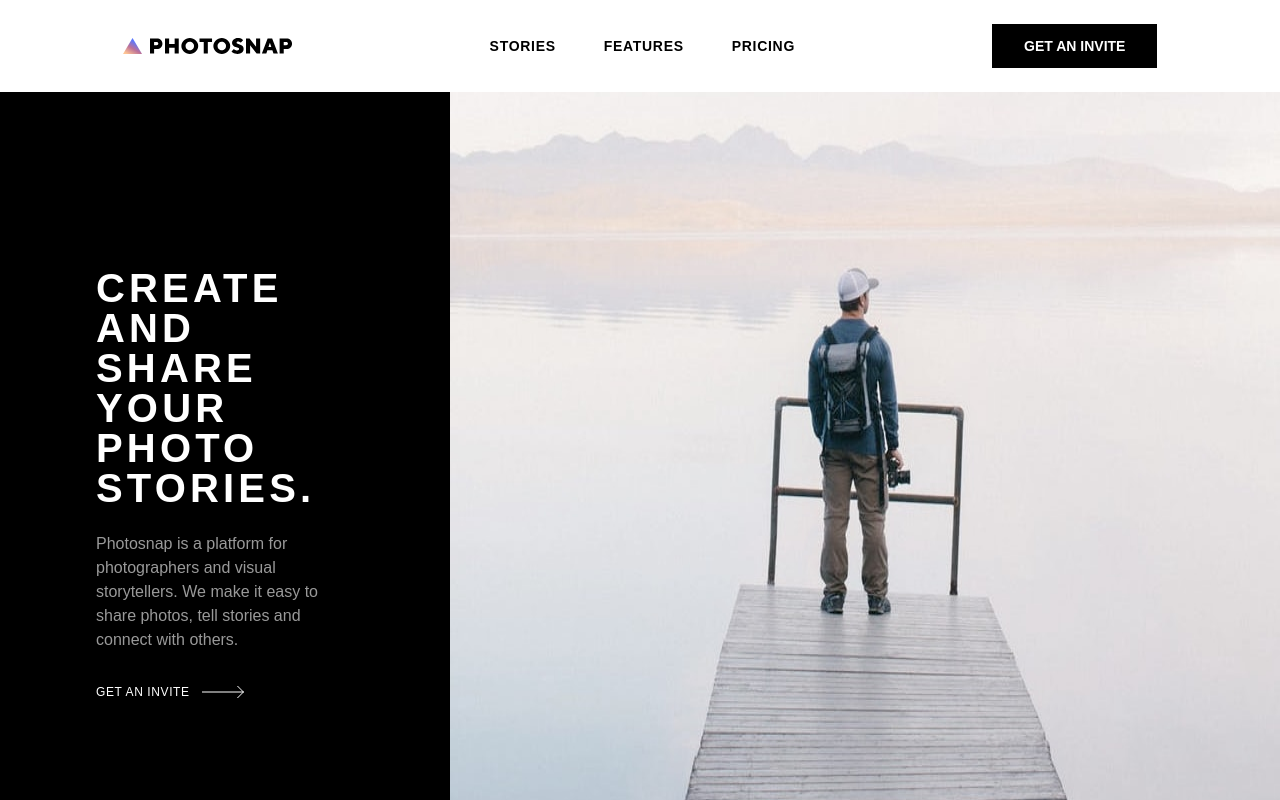
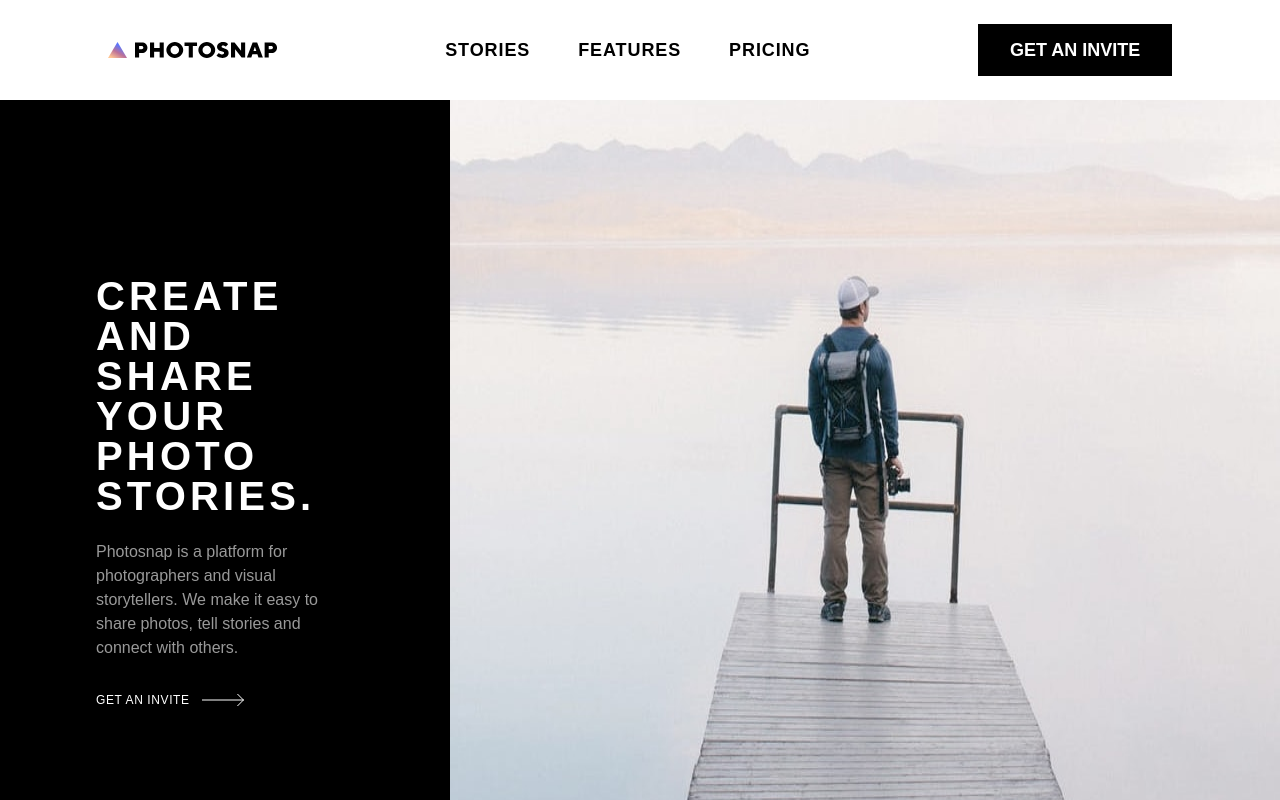
Before and after one commit to tyrellcurry/photoSnap, a React (Create React App) app: page / in a window 1280 px wide. Shown: the top 800 px of the page. Built offline with nearby package versions, Linux system fonts and the light colour scheme.

Commit message:
Updated hompage fonts and photos for large screen sizes

```diff
--- a/src/components/Navbar/Navbar.jsx
+++ b/src/components/Navbar/Navbar.jsx
@@ -34,20 +34,20 @@ const Navbar = () => {
 
   return (
     <nav className="relative flex items-center justify-between px-6 py-6 z-50 md:justify-around">
-      <Logo/>
+      <Logo className=""/>
       <ul className="hidden md:flex md: space-x-12">
-        <li className=" cursor-pointer uppercase text-sm tracking-wider font-bold">
+        <li className=" cursor-pointer uppercase text-sm tracking-wider font-bold lg:text-lg">
           <Link to="/stories">Stories</Link>
         </li>
-        <li className=" cursor-pointer uppercase text-sm tracking-wider font-bold">
+        <li className=" cursor-pointer uppercase text-sm tracking-wider font-bold lg:text-lg">
           <Link to="/features">Features</Link>
         </li>
-        <li className=" cursor-pointer uppercase text-sm tracking-wider font-bold">
+        <li className=" cursor-pointer uppercase text-sm tracking-wider font-bold lg:text-lg">
           <Link to="/pricing">Pricing</Link>
         </li>
       </ul>
       <div className=" hidden md:block">
-        <button className=" bg-pureBlack text-pureWhite px-8 py-3 text-sm font-bold uppercase">
+        <button className=" bg-pureBlack text-pureWhite px-8 py-3 text-sm font-bold uppercase lg:text-lg">
           Get An Invite
         </button>
       </div>
--- a/src/pages/HomePage/HomePage.jsx
+++ b/src/pages/HomePage/HomePage.jsx
@@ -10,7 +10,7 @@ const HomePage = () => {
       <section className='section-1 md:flex '>
         <img src="../../assets/home/mobile/create-and-share.jpg" alt="Man standing on pier" className='md:order-2 md:hidden' />
         <img src="../../assets/home/tablet/create-and-share.jpg" alt="Man standing on pier" className='md:order-2 hidden md:block lg:hidden' />
-        <img src="../../assets/home/desktop/create-and-share.jpg" alt="Man standing on pier" className='md:order-2 hidden md:hidden lg:block' />
+        <img src="../../assets/home/desktop/create-and-share.jpg" alt="Man standing on pier" className='md:order-2 hidden md:hidden lg:block lg:w-full' />
         <div className='section-paragraph py-20 px-12 bg-black text-pureWhite md:order-1 md:py-44 lg:px-24'>
           <h1 className='text-3xl tracking-wide uppercase text-left font-bold md:text-[2.5rem] md:tracking-[0.260625rem] md:leading-10'>Create and Share your Photo Stories.</h1>
           <p className='text-base font-normal opacity-60 leading-6 mt-4 lg:mt-6'>Photosnap is a platform for photographers and visual storytellers. We make it easy to share photos, tell stories and connect with others.</p>
@@ -23,7 +23,7 @@ const HomePage = () => {
       <section className='section-2 md:flex '>
         <img src="../../assets/home/mobile/beautiful-stories.jpg" alt="Laptop On Desk" className='md:hidden' />
         <img src="../../assets/home/tablet/beautiful-stories.jpg" alt="Laptop On Desk" className=' hidden md:block lg:hidden' />
-        <img src="../../assets/home/desktop/beautiful-stories.jpg" alt="Laptop On Desk" className=' hidden md:hidden lg:block' />
+        <img src="../../assets/home/desktop/beautiful-stories.jpg" alt="Laptop On Desk" className=' hidden md:hidden lg:block lg:w-full' />
         <div className='section-paragraph py-20 px-12 md:py-44 lg:px-24'>
           <h1 className=' text-3xl uppercase tracking-wide  text-left font-bold md:text-[2.5rem] md:tracking-[0.260625rem] md:leading-10'>Beautiful Stories Every Time</h1>
           <p className='text-base opacity-60 leading-6 mt-4 lg:mt-6'>We provide design templates to ensure your stories look terrific. Easily add photos, text, embed maps and media from other networks. Then share your story with everyone.</p>
@@ -36,7 +36,7 @@ const HomePage = () => {
       <section className='section-3 md:flex '>
         <img src="../../assets/home/mobile/designed-for-everyone.jpg" alt="Man standing on pier" className='md:order-2 md:hidden' />
         <img src="../../assets/home/tablet/designed-for-everyone.jpg" alt="Man standing on pier" className='md:order-2 hidden md:block lg:hidden' />
-        <img src="../../assets/home/desktop/designed-for-everyone.jpg" alt="Man standing on pier" className='md:order-2 hidden md:hidden lg:block' />
+        <img src="../../assets/home/desktop/designed-for-everyone.jpg" alt="Man standing on pier" className='md:order-2 hidden md:hidden lg:block lg:w-full' />
         <div className='section-paragraph py-20 px-12 md:order-1 md:py-44 lg:px-24'>
           <h1  className='text-3xl tracking-wide uppercase text-left font-bold md:text-[2.5rem] md:tracking-[0.260625rem] md:leading-10'>Designed for Everyone</h1>
           <p className='text-base opacity-60 leading-6 mt-4 lg:mt-6'>Photosnap can help you create stories that resonate with your audience.  Our tool is designed for photographers of all levels, brands, businesses you name it. </p>
```
